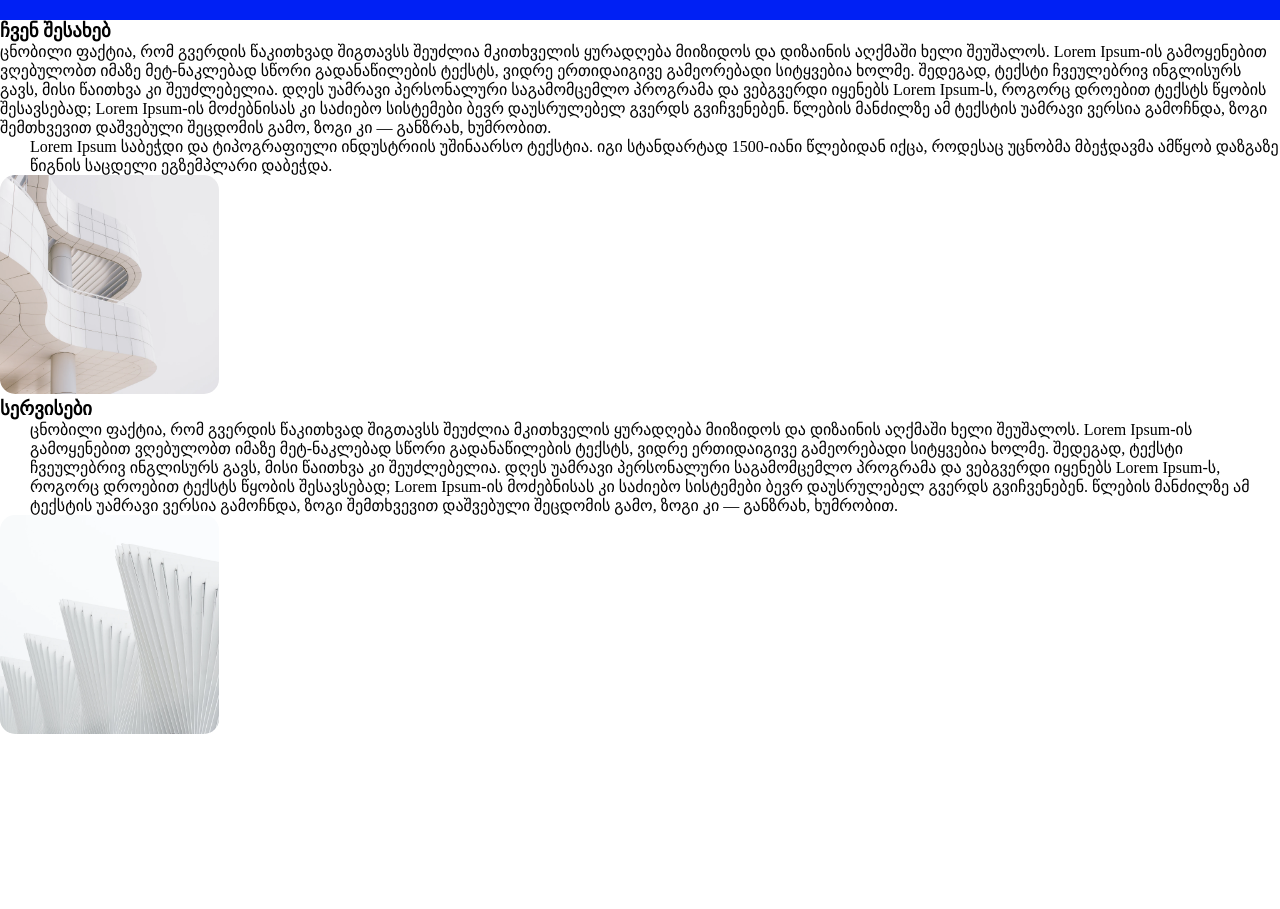
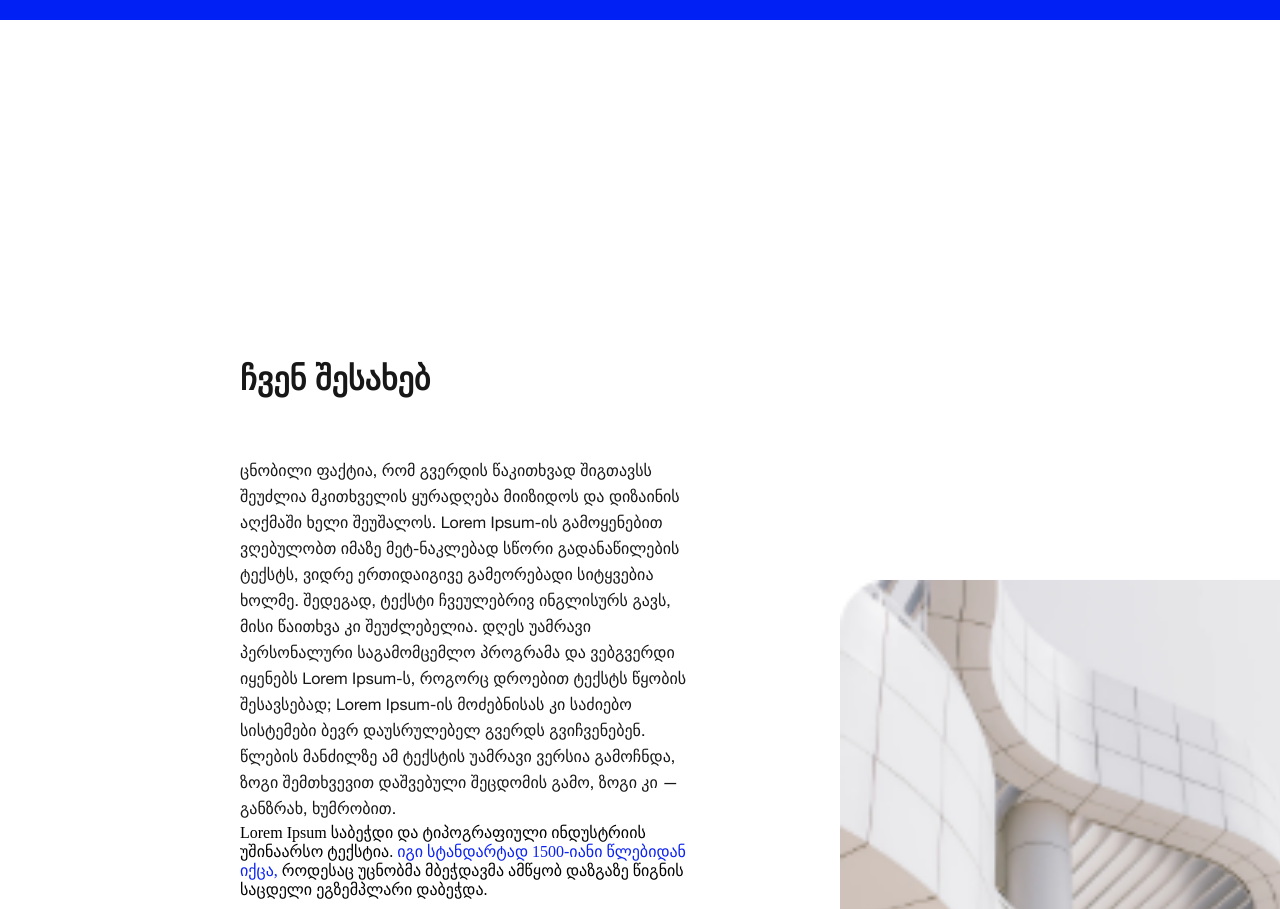
Before and after one commit to ZzuuCkk/Group-task, a plain HTML site: page index.html in a window 1280 px wide. Shown: the part 1920-2829 px from the top of the page. Drawn offline with Linux system fonts and the light colour scheme.

Commit message:
update keti

```diff
--- a/assets/styles/style.css
+++ b/assets/styles/style.css
@@ -134,6 +134,79 @@ button{
     top:0;
     left:630px;
 }
+/*keti lomidze*/
+
+.about{
+    position: relative;
+    top: 0;
+    left: 0;
+    z-index: 80;
+}
+
+.about-txt{
+    position: absolute;
+    top: 340px;
+    left: 240px;
+}
+
+.section-h{
+    color: #171717;
+    font-size: 32px;
+    font-family: Helvetica;
+    line-height: 39px;
+    padding-bottom: 60px;
+}
+
+.section-txt{
+    color: #171717;
+    font-size: 16px;
+    font-family: Helvetica2;
+    line-height: 26px;
+    max-width: 463px;
+    width: 100%;
+}
+
+span{
+    color: #0A22F4;
+}
+
+.about-img{
+    position: absolute;
+    top: 560px;
+    left: 840px;
+    max-width: 707px;
+    width: 100%;
+    border-radius: 15px;
+    box-shadow: 10px 5px 5px #0A22F4;
+}
+
+.services{
+    position: relative;
+    top: 0;
+    left: 0;
+    z-index: 80;
+}
+
+.services-txt{
+    position: absolute;
+    top: 1300px;
+    left: 1095px;
+}
+.section-text{
+    margin-left: -30px;
+    position: absolute;
+}
+
+.services-img{
+    max-width: 707px;
+    width: 100%;
+    border-radius: 15px;
+    position: absolute;
+    top: 1438px;
+    left: 250px;
+    box-shadow: -10px 5px 5px #0A22F4;
+}
+
 /* last section */
 
 .project{
--- a/index.html
+++ b/index.html
@@ -49,7 +49,7 @@
             <p class="section-txt">
                 ცნობილი ფაქტია, რომ გვერდის წაკითხვად შიგთავსს შეუძლია მკითხველის ყურადღება მიიზიდოს და დიზაინის აღქმაში ხელი შეუშალოს. Lorem Ipsum-ის გამოყენებით ვღებულობთ იმაზე მეტ-ნაკლებად სწორი გადანაწილების ტექსტს, ვიდრე ერთიდაიგივე გამეორებადი სიტყვებია ხოლმე. შედეგად, ტექსტი ჩვეულებრივ ინგლისურს გავს, მისი წაითხვა კი შეუძლებელია. დღეს უამრავი პერსონალური საგამომცემლო პროგრამა და ვებგვერდი იყენებს Lorem Ipsum-ს, როგორც დროებით ტექსტს წყობის შესავსებად; Lorem Ipsum-ის მოძებნისას კი საძიებო სისტემები ბევრ დაუსრულებელ გვერდს გვიჩვენებენ. წლების მანძილზე ამ ტექსტის უამრავი ვერსია გამოჩნდა, ზოგი შემთხვევით დაშვებული შეცდომის გამო, ზოგი კი — განზრახ, ხუმრობით.
             </p>
-            <p class="section-txt">
+            <p class="section-text">
                 Lorem Ipsum საბეჭდი და ტიპოგრაფიული ინდუსტრიის უშინაარსო ტექსტია. <span>  იგი სტანდარტად 1500-იანი წლებიდან იქცა,</span> როდესაც უცნობმა მბეჭდავმა ამწყობ დაზგაზე წიგნის საცდელი ეგზემპლარი დაბეჭდა.
             </p>
     </div>
```
